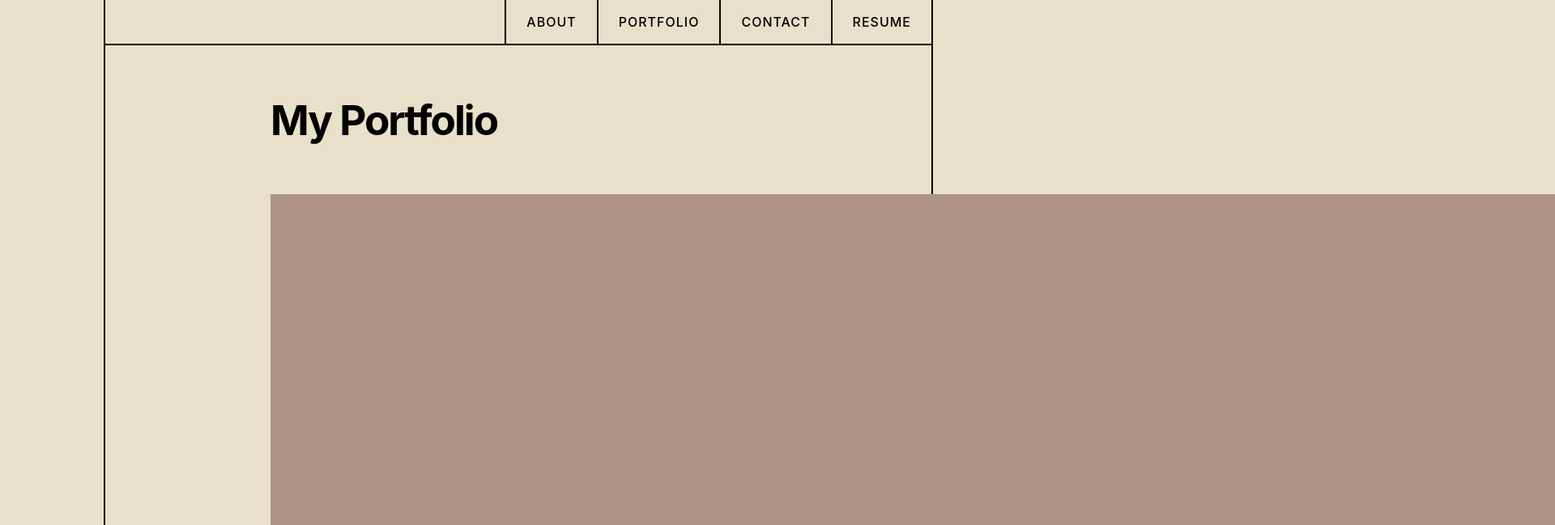
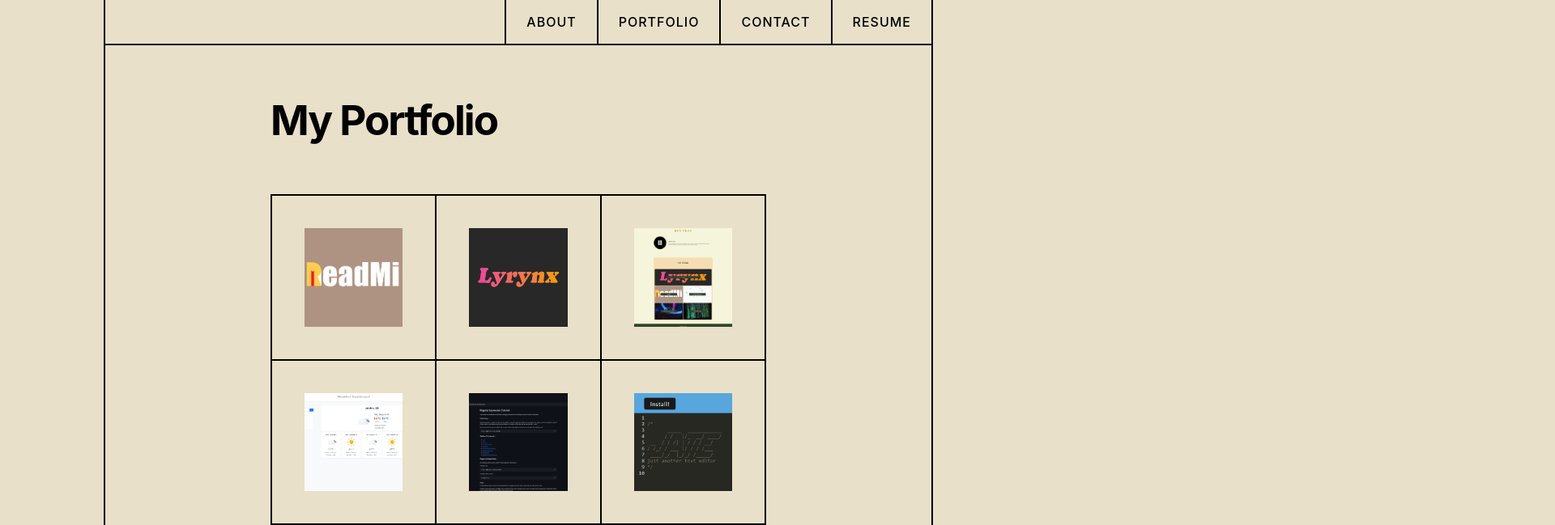
Before and after one commit to trahy/my-react-portfolio, a React (Vite) app: page /portfolio in a window 1280 px wide. Shown: the top 649 px of the page at 81% size, 1920 px wide, since content can reach past the window. Built offline with nearby package versions, Linux system fonts and the light colour scheme.

Commit message:
created portfolio page

```diff
--- a/src/index.css
+++ b/src/index.css
@@ -52,7 +52,6 @@ a:visited {
   border: 2px solid black;
 }
 
-
 /* navbar component */
 .navbar {
   border-bottom: 2px solid;
@@ -69,7 +68,6 @@ a:visited {
   border-left: 2px solid black;
 }
 
-
 /* About Page */
 .aboutDiv {
   display: grid;
@@ -85,10 +83,34 @@ a:visited {
   margin-top: 2rem;
 }
 
-.gridItem {
+.aboutItem {
   padding: 50px;
 }
 
+/* portfolio page */
+.p-grid {
+  display: grid;
+  border: 1px solid black;
+  max-width: calc(100% / 3);
+  height: auto;
+  margin: 0 auto;
+}
+
+.p-item {
+  position: relative;
+}
+
+.p-img {
+  border: 1px solid black;
+  padding: 40px;
+}
+
+.p-img > img {
+  width: 100%;
+  display: block;
+  aspect-ratio: 1/1;
+  object-fit: cover;
+}
 
 /* contact page */
 .contactDiv {
@@ -145,12 +167,10 @@ textarea {
   margin-bottom: 1rem;
 }
 
-
 /* resume page */
 .pdfobject-container {
   height: 30rem;
 }
-
 
 /* footer component */
 .footerDiv {
@@ -194,10 +214,8 @@ svg:hover {
   transition: 0.25s;
 }
 
-
 /* media queries */
-@media screen and (max-width: 776px) {
-
+@media only screen and (max-width: 768px) {
   /* navbar mq */
   .navbar {
     flex-direction: column;
@@ -218,3 +236,27 @@ svg:hover {
     width: 100%;
   }
 }
+
+@media only screen and (min-width: 1024px) {
+	.p-grid {
+		grid-template-columns: repeat(3, 1fr);
+		grid-template-rows: repeat(2, 1fr);
+		max-width: 100%;
+	}
+}
+
+@media only screen and (max-width: 1024px) {
+	.p-grid {
+		grid-template-columns: repeat(2, 1fr);
+		grid-template-rows: repeat(2, 1fr);
+		max-width: 100%;
+	}
+}
+
+@media only screen and (max-width: 768px) {
+	.p-grid {
+		grid-template-columns: repeat(1, 1fr);
+		grid-template-rows: repeat(2, 1fr);
+		max-width: 100%;
+	}
+}
--- a/src/pages/About.jsx
+++ b/src/pages/About.jsx
@@ -3,14 +3,14 @@ export default function About() {
     <div className="main">
       <h1>About Me</h1>
       <div className="aboutDiv">
-        <div className="aboutLeft gridItem">
+        <div className="aboutLeft aboutItem">
           <img
             className="about-p"
             src="https://static.vecteezy.com/system/resources/previews/004/819/327/non_2x/male-avatar-profile-icon-of-smiling-caucasian-man-vector.jpg"
             width="250"
           ></img>
         </div>
-        <div className="aboutRight gridItem">
+        <div className="aboutRight aboutItem">
           <h2>Hi, I'm Huy.</h2>
           <p>
             I am a professional Product and Industrial Designer who is currently
--- a/src/pages/Portfolio.jsx
+++ b/src/pages/Portfolio.jsx
@@ -4,19 +4,41 @@ export default function Portfolio() {
   return (
     <div className="main">
       <h1>My Portfolio</h1>
-      <div className="portfolioContainer">
-        <div className="portfolioRow">
-          <div className="col">
-            <img src="src/assets/ReadMi.png" alt="read mi webpage" />
-            <img src="" alt="" />
+      <div className="p-grid">
+        {/* item 1 */}
+        <div className="p-item">
+          <div className="p-img">
+            <img src="src\assets\ReadMi.png" alt="read mi webpage" />
           </div>
-          <div className="col">
-            <img src="" alt="" />
-            <img src="" alt="" />
+        </div>
+        {/* item 2 */}
+        <div className="p-item">
+          <div className="p-img">
+            <img src="src\assets\Lyrynx.png" alt="lyrynx music app" />
           </div>
-          <div className="col">
-            <img src="" alt="" />
-            <img src="" alt="" />
+        </div>
+        {/* item 3 */}
+        <div className="p-item">
+          <div className="p-img">
+            <img src="src\assets\PortfolioCSS.png" alt="original portfolio" />
+          </div>
+        </div>
+        {/* item 4 */}
+        <div className="p-item">
+          <div className="p-img">
+            <img src="src\assets\WeatherApp.png" alt="weather app" />
+          </div>
+        </div>
+        {/* item 5 */}
+        <div className="p-item">
+          <div className="p-img">
+            <img src="src\assets\regexTutorial.png" alt="regex tutorial" />
+          </div>
+        </div>
+        {/* item 6 */}
+        <div className="p-item">
+          <div className="p-img">
+            <img src="src\assets\jate.png" alt="just another text editor" />
           </div>
         </div>
       </div>
```
Also changed, not shown: src/assets/Lyrynx.png.
